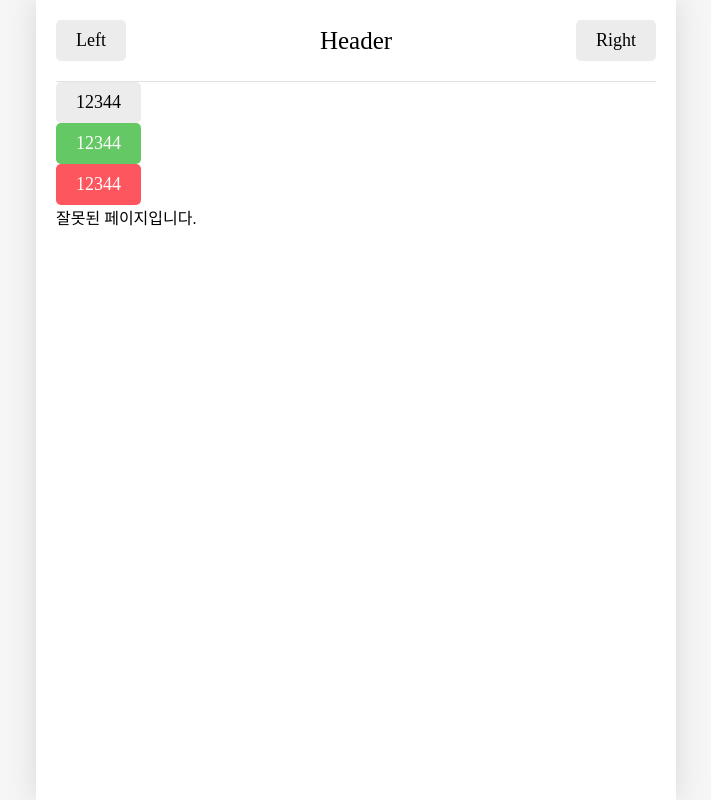
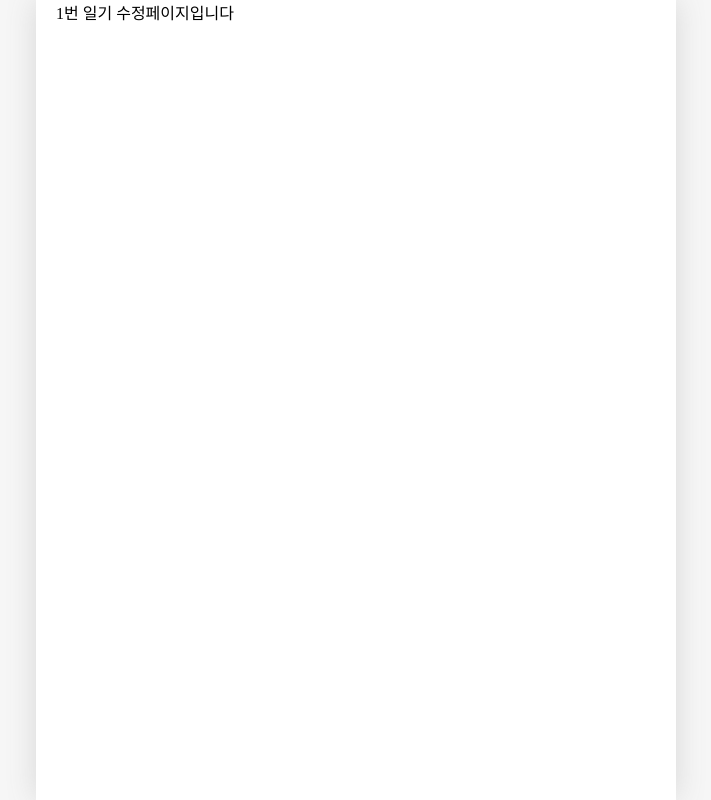
Before and after one commit to dietken1/Inflearn_React.js_Basic, a React (Vite) app in the folder section12/: page /edit/1 in a window 1280 px wide. Shown: the whole page, without its empty margins (284-995 px from the left). Built offline with nearby package versions, Linux system fonts and the light colour scheme; a web font is replaced by a local one.

Commit message:
12-8) 일기 관리 기능 구현하기 1

```diff
--- a/section12/src/App.jsx
+++ b/section12/src/App.jsx
@@ -1,41 +1,45 @@
 import './App.css'
-import {Routes, Route, Link, useNavigate} from 'react-router-dom'
+import { useReducer } from 'react'
+import { Routes, Route } from 'react-router-dom'
 import Home from './pages/Home'
 import New from './pages/New'
 import Diary from './pages/Diary'
+import Edit from './pages/Edit'
 import NotFound from './pages/NotFound'
-import Button from './components/Button'
-import Header from './components/Header'
-
-import {getEmotionImage} from './util/get-emotion-image';
 
 // 1. "/" : 모든 일기를 조회하는 Home 페이지
 // 2. "/new" : 새로운 일기를 작성하는 New 페이지
 // 3. "/diary" : 일기를 상세히 조회하는 Diary 페이지
+function reducer(state, action) {
+  return state;
+}
+
+// 임시데이터
+const mockDate = [
+  {
+    createdDate: new Date().getTime(),
+    emotionId: 1,
+    content: '1번 일기 내용',
+  },
+  {
+    createdDate: new Date().getTime(),
+    emotionId: 2,
+    content: '2번 일기 내용',
+  },
+]
+
 function App() {
-  const nav = useNavigate();
-
-  const onClickButton = (() => {
-    nav('/new');
-  });
+  const [data, dispatch] = useReducer(reducer, mockDate);
 
   return (
     <>
-      <Header
-        title={'Header'}
-        leftChild={<Button text={'Left'} />}
-        rightChild={<Button text={'Right'} />}
-      />
-
-      <Button text={'12344'} type={''} />
-      <Button text={'12344'} type={'POSITIVE'} />
-      <Button text={'12344'} type={'NEGATIVE'} />
       {/* 1. Routes컴포넌트 안에는 Route컴포넌트만 사용 가능 */}
       {/* 2. Routes컴포넌트 외부의 요소는 모든 페이지에 공통적으로 렌더링됨 */}
       <Routes>
         <Route path='/' element={<Home />} />
         <Route path='/new' element={<New />} />
         <Route path='/diary/:id' element={<Diary />} />
+        <Route path='/edit/:id' element={<Edit />} />
         <Route path='*' element={<NotFound />} />
       </Routes>
     </>
--- /dev/null
+++ b/section12/src/pages/Edit.jsx
@@ -0,0 +1,10 @@
+import { useParams } from "react-router-dom";
+
+const Edit = () => {
+    const params = useParams();
+    return (
+        <div>{params.id}번 일기 수정페이지입니다</div>
+    );
+};
+
+export default Edit;
```
